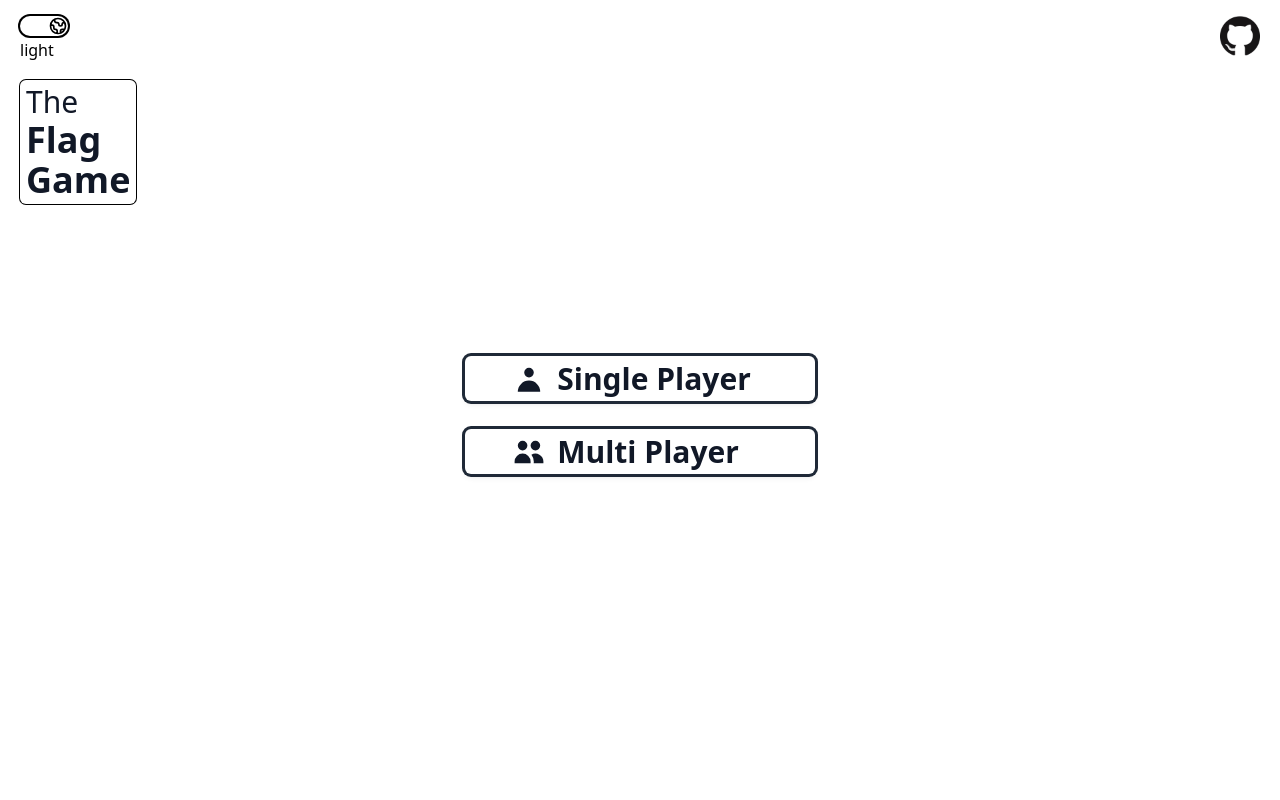
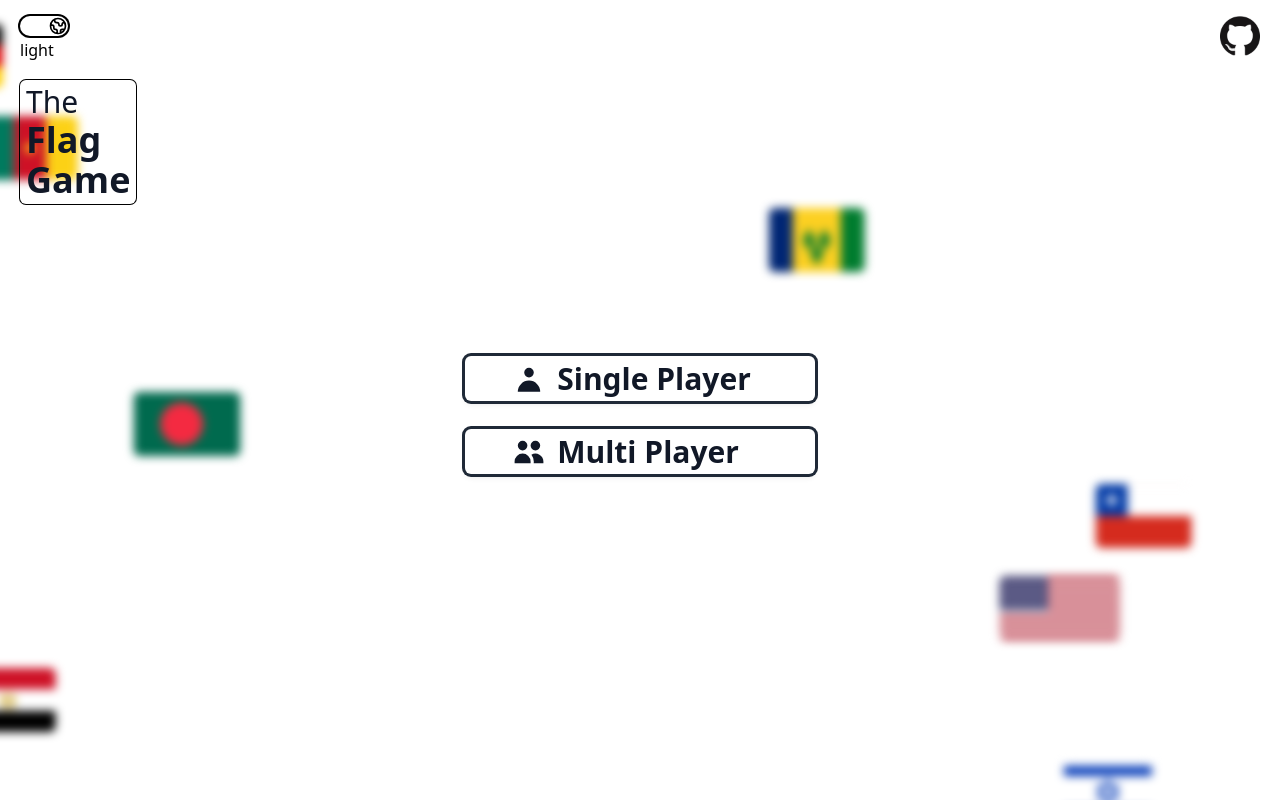
Before and after one commit to JNat07/flag-game-frontend, a Next.js app: page / in a window 1280 px wide. Built offline with nearby package versions, Linux system fonts and the light colour scheme.

Commit message:
add background

```diff
--- a/components/Index/Menu.tsx
+++ b/components/Index/Menu.tsx
@@ -12,7 +12,7 @@ const Background = dynamic(() => import("./background"), {
 const Menu: NextPage = () => {
     return (
         <div>
-            {/* <Background /> */}
+            <Background />
             {/* testing */}
             <SocketContext.Consumer>
                 {({ setConnect }) => (
```
